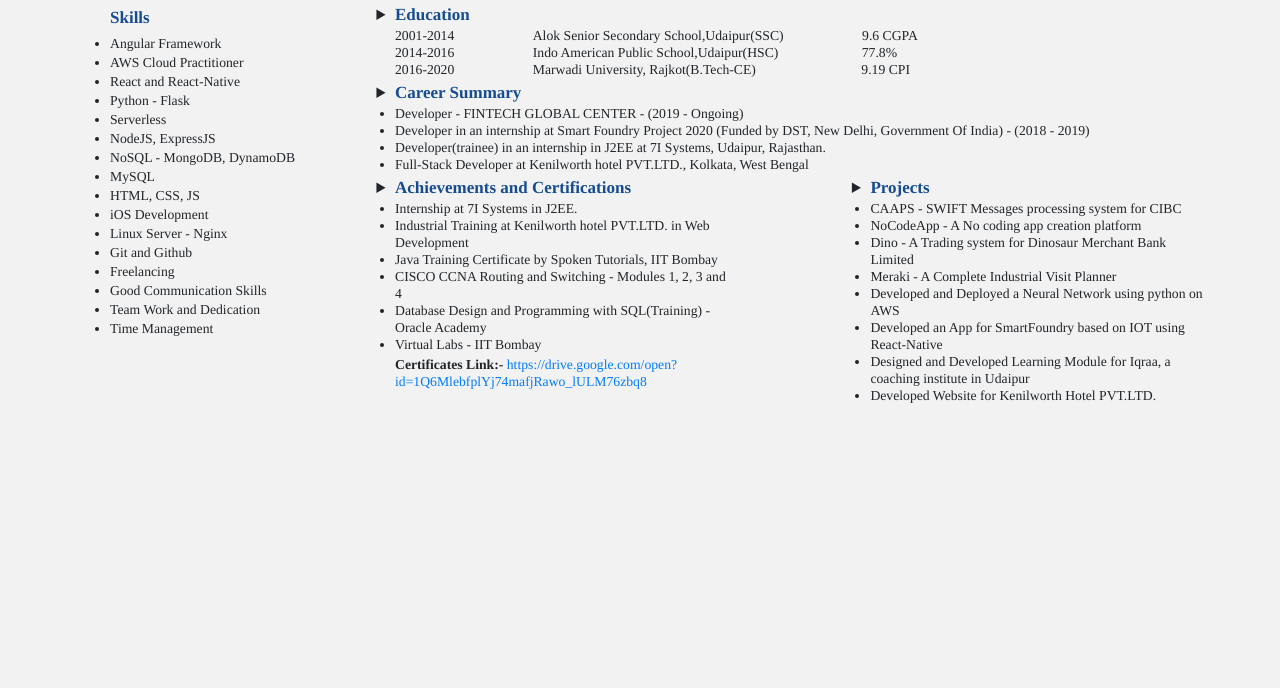
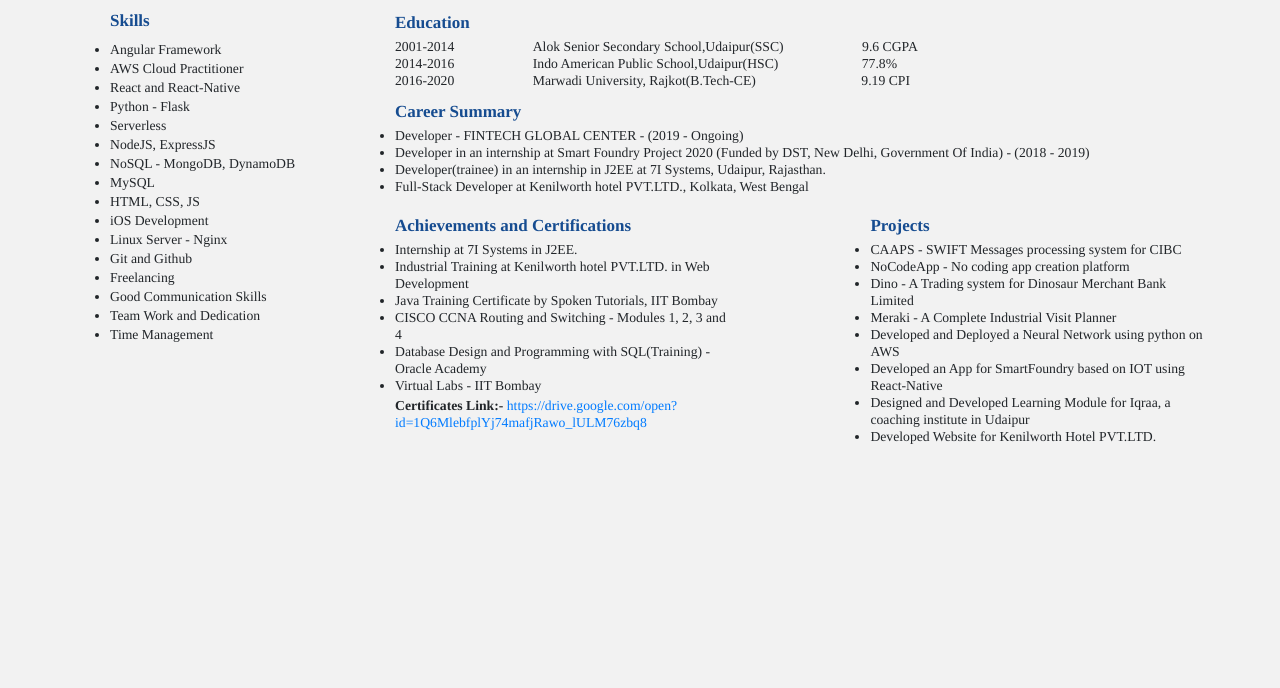
Before and after one commit to Nd98/Resume, a plain HTML site: page index.html in a window 1280 px wide. Shown: the part 112-800 px from the top of the page. Drawn offline with nearby package versions, Linux system fonts and the light colour scheme.

Commit message:
margin changes

```diff
--- a/index.html
+++ b/index.html
@@ -287,8 +287,8 @@
                         in ground breaking technologies.
                     </div>
                     <ul class="row" style="line-height: 1;list-style: disclosure-closed">
-                        <li class="col-lg-12">
-                            <div class="list-header row">
+                        <li class="col-lg-12 list-heading">
+                            <div class="list-header row mt-2">
                                 Education
                             </div>
                             <div class="list-content">
@@ -319,8 +319,8 @@
                                 </div>
                             </div>
                         </li>
-                        <li class="col-lg-12">
-                            <div class="list-header row">
+                        <li class="col-lg-12 list-heading">
+                            <div class="list-header row mt-2">
                                 Career Summary
                             </div>
                             <div class="list-content">
@@ -337,8 +337,8 @@
                                 </div>
                             </div>
                         </li>
-                        <li class="col-lg-5">
-                            <div class="list-header row">
+                        <li class="col-lg-5 list-heading">
+                            <div class="list-header row mt-3">
                                 Achievements and Certifications
                             </div>
                             <div class="list-content">
@@ -361,15 +361,15 @@
                             </div>
                         </li>
                         <li class="col-lg-2" style="list-style:none"></li>
-                        <li class="col-lg-5">
-                            <div class="list-header row">
+                        <li class="col-lg-5 list-heading">
+                            <div class="list-header row mt-3">
                                 Projects
                             </div>
                             <div class="list-content">
                                 <div class="row">
                                     <ul style="padding:0;list-style:disc;">
                                         <li>CAAPS - SWIFT Messages processing system for CIBC</li>
-                                        <li>NoCodeApp - A No coding app creation platform</li>
+                                        <li>NoCodeApp - No coding app creation platform</li>
                                         <li>Dino - A Trading system for Dinosaur Merchant Bank Limited</li>
                                         <li>Meraki - A Complete Industrial Visit Planner</li>
                                         <li>Developed and Deployed a Neural Network using python on AWS</li>
--- a/new_resume.css
+++ b/new_resume.css
@@ -18,7 +18,7 @@ body{
     font-weight: bolder;
     color: #164c90;
     font-size: 17px;
-    list-style-type: none;
+    margin-bottom: 0.5rem;
 }
 
 .name-header{
```
